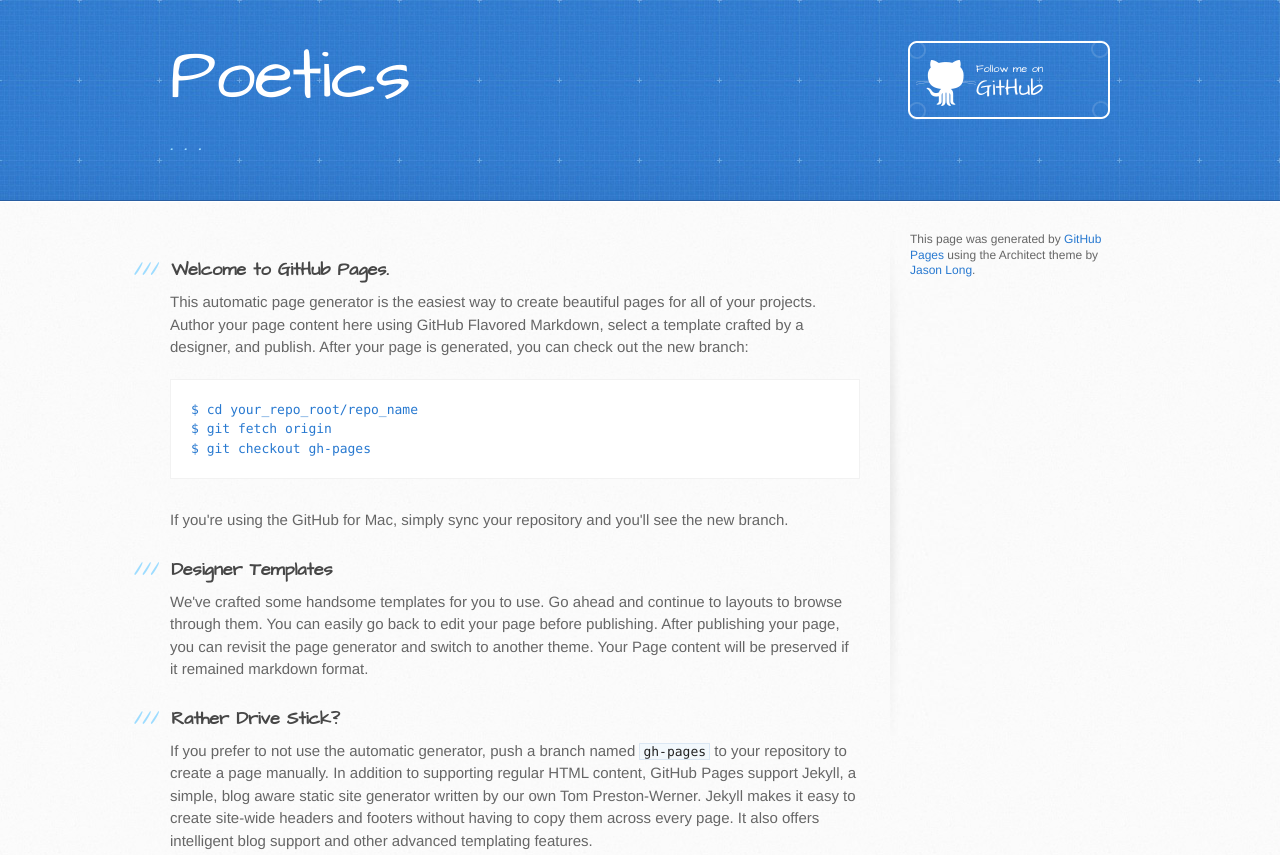
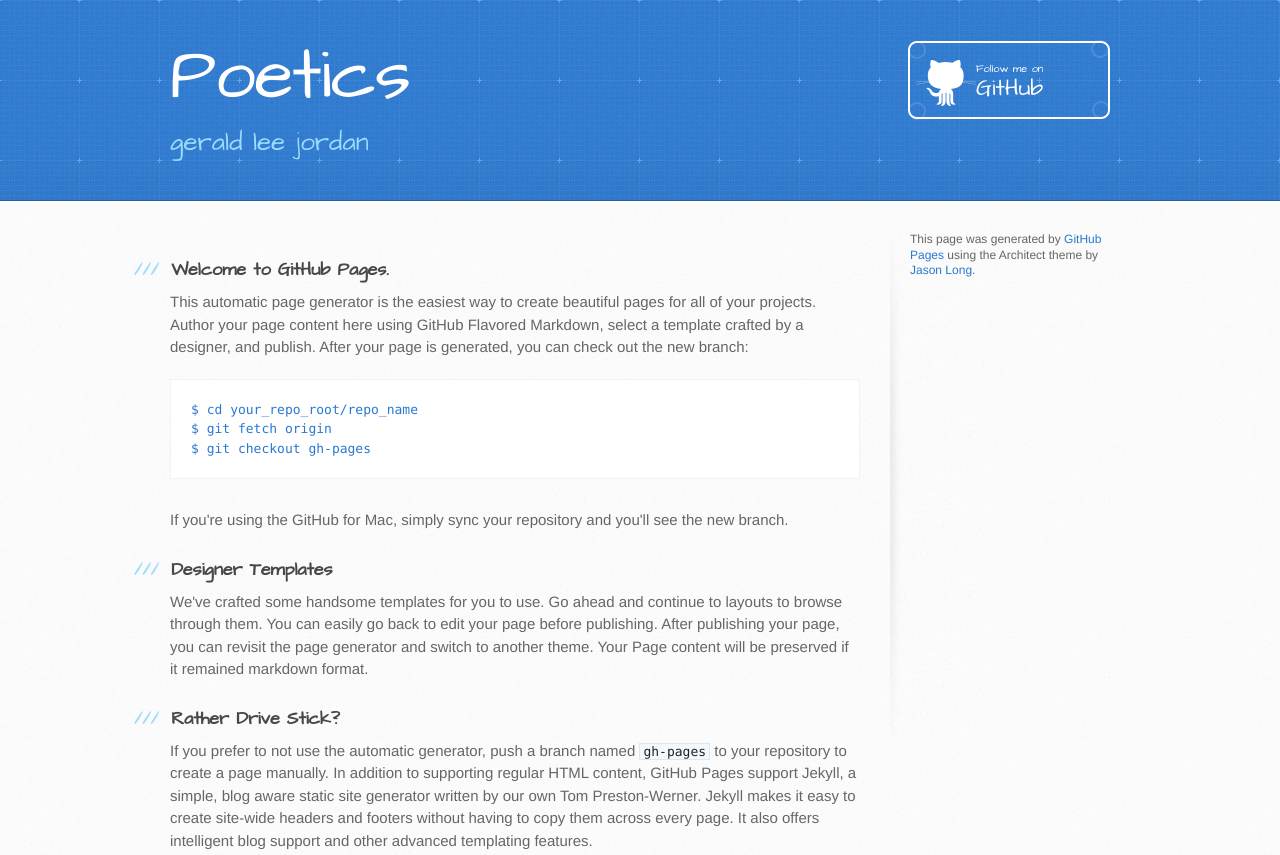
Before and after one commit to poetics/poetics.github.com, a plain HTML site: page index.html in a window 1280 px wide. Shown: the top 855 px of the page. Drawn offline with Linux system fonts and the light colour scheme.

Commit message:
Title and H2
Add Title and H2

```diff
--- a/index.html
+++ b/index.html
@@ -13,14 +13,14 @@
     <script src="//html5shiv.googlecode.com/svn/trunk/html5.js"></script>
     <![endif]-->
 
-    <title>Poetics by poetics</title>
+    <title>Poetics by gerald</title>
   </head>
 
   <body>
     <header>
       <div class="inner">
         <h1>Poetics</h1>
-        <h2>. . . </h2>
+        <h2>gerald lee jordan</h2>
         <a href="https://github.com/poetics" class="button"><small>Follow me on</small>GitHub</a>
       </div>
     </header>
```
